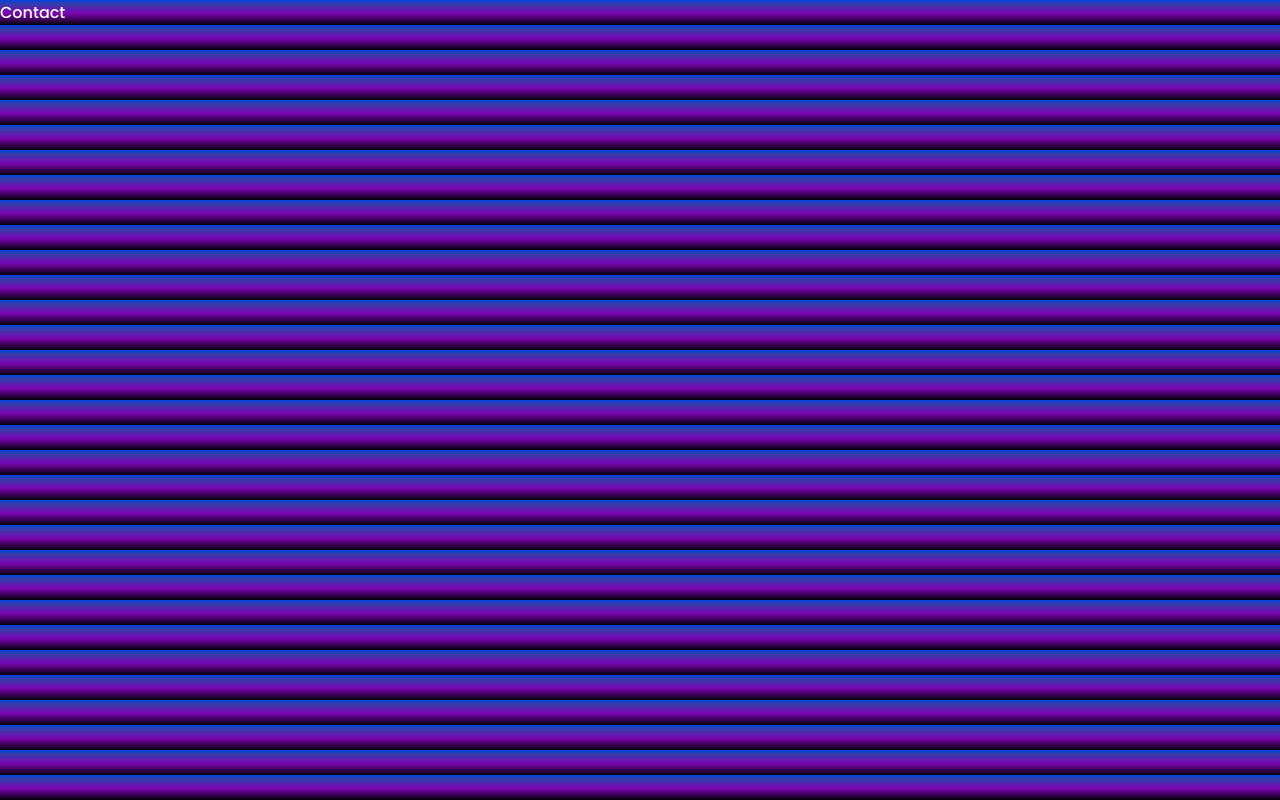
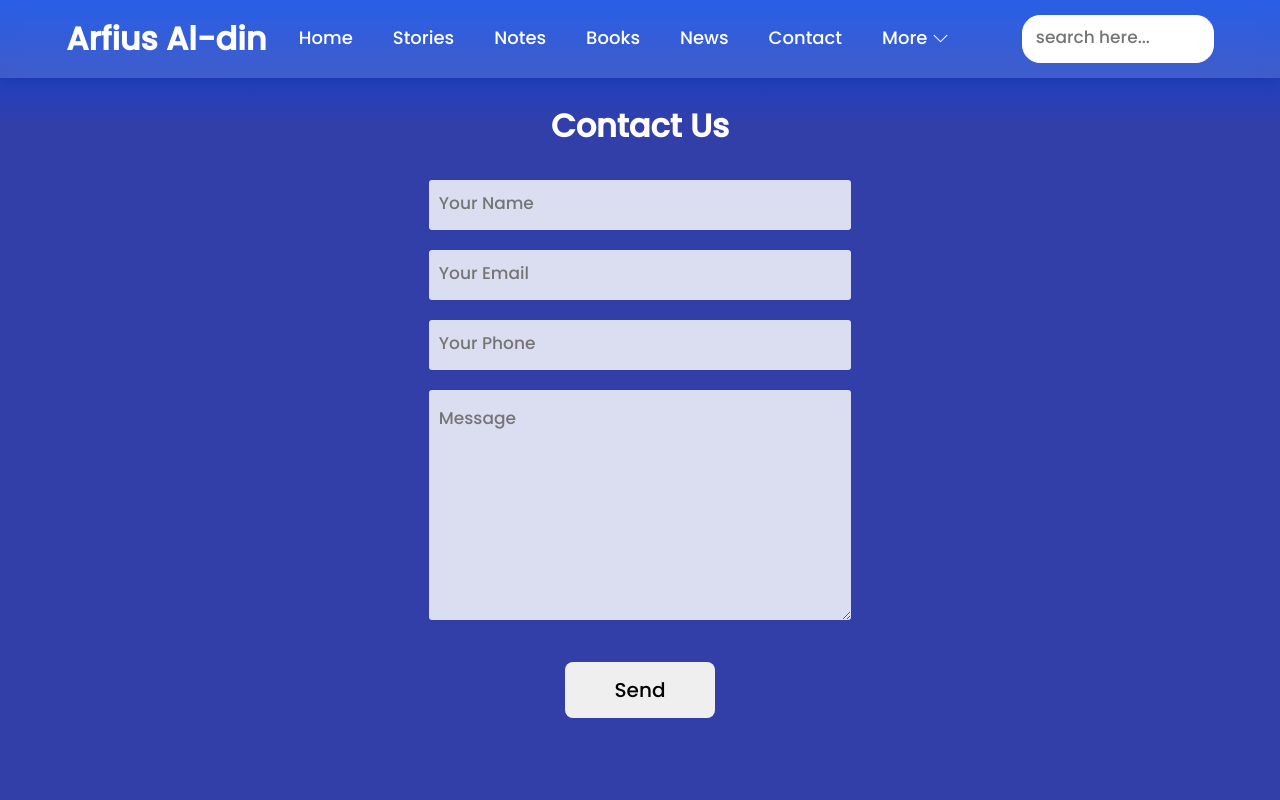
Before and after one commit to Mahade121/portfolio, a Next.js app: page /contact in a window 1280 px wide. Built offline with nearby package versions, Linux system fonts and the light colour scheme.

Commit message:
contact page created

```diff
--- a/src/pages/contact.js
+++ b/src/pages/contact.js
@@ -1,7 +1,66 @@
-import React from 'react'
+import Link from 'next/link';
+import { IconContext } from 'react-icons';
+import { BsChevronDown } from 'react-icons/bs';
+import { BiUser } from 'react-icons/bi';
+import { AiOutlineTrophy } from 'react-icons/ai';
+import React, { useRef, useState } from "react";
+import emailjs from '@emailjs/browser';
 
-export default function Contact() {
+export default function contact() {
+  const form = useRef();
+
+    const sendEmail = (e) => {
+        e.preventDefault();
+
+        emailjs.sendForm('service_mwtmw4u', 'template_yonuifd', form.current, 'JXgEjXdmo7cxAcJIR')
+            .then((result) => {
+                console.log(result.text);
+                alert("Succefully sent")
+            }, (error) => {
+                console.log(error.text);
+            });
+    };
   return (
-    <div>Contact</div>
+    <>
+      <div className="contact-section">
+        <header>
+          <div className="logo">
+            <h1>Arfius Al-din</h1>
+          </div>
+          <nav>
+            <ul>
+              <li><Link className='nav-link' href={'/home'}>Home</Link></li>
+              <li><Link className='nav-link' href={'/stories'}>Stories</Link></li>
+              <li><Link className='nav-link' href={'/notes'}>Notes</Link></li>
+              <li><Link className='nav-link' href={'/books'}>Books</Link></li>
+              <li><Link className='nav-link' href={'/news'}>News</Link></li>
+              <li><Link className='nav-link' href={'/contact'}>Contact</Link></li>
+              <li className='dropdown'><span className='more'>More</span> <IconContext.Provider
+                value={{ color: 'white', size: '17px', marginTop: '5px' }}>
+                <div className='down-icon'>
+                  <BsChevronDown />
+                </div>
+              </IconContext.Provider></li>
+            </ul>
+          </nav>
+          <div className='search-input'>
+            <input type="text" placeholder='search here...' className='search' />
+          </div>
+        </header>
+        <br /><br />
+        <div className="contact-form-section">
+          <div className="contact-form-container">
+            <h1 className='contactUs-title'>Contact Us</h1>
+            <form ref={form} onSubmit={sendEmail}>
+              <input type="text" name='name' placeholder='Your Name' className='contact-inp'/><br />
+              <input type="email" name='email' placeholder='Your Email' className='contact-inp' /><br />
+              <input type="text" name='phone' placeholder='Your Phone' className='contact-inp' /><br />
+              <textarea name="message" className='contact-inp' placeholder='Message' id="" cols="30" rows="10"></textarea><br /><br />
+              <input type="submit" value="Send" className='send-btn' />
+            </form>
+          </div>
+        </div>
+      </div>
+    </>
   )
 }
--- a/src/pages/home.js
+++ b/src/pages/home.js
@@ -121,8 +121,8 @@ export default function home() {
                     <ul>
                         <li><Link className='nav-link' href={'/home'}>Home</Link></li>
                         <li><Link className='nav-link' href={'/stories'}>Stories</Link></li>
-                        <li><Link className='nav-link' href={'/Notes'}>Notes</Link></li>
-                        <li><Link className='nav-link' href={'/Books'}>Books</Link></li>
+                        <li><Link className='nav-link' href={'/notes'}>Notes</Link></li>
+                        <li><Link className='nav-link' href={'/books'}>Books</Link></li>
                         <li><Link className='nav-link' href={'/news'}>News</Link></li>
                         <li><Link className='nav-link' href={'/contact'}>Contact</Link></li>
                         <li className='dropdown'><span className='more'>More</span> <IconContext.Provider
--- a/src/pages/stories.js
+++ b/src/pages/stories.js
@@ -40,7 +40,9 @@ export default function stories() {
                         <h1 className='stories-title'>Stories</h1>
                         <p>Arfius Al-din (Bengali: আর্ফিয়াস আল-দ্বীন; 28 December 1996), a Bangladeshi entrepreneur who is the founder of e-freelancing.com (Bengali: ই-ফ্রিল্যান্সিং ডট কম) which is the oldest freelancing website on the internet (ref. Whois). The company motto is “ #Learn_to_Earn.”
                             Everyone tries to make a difference in their lives and help other people. That’s why it makes sense to become an entrepreneur, because not only do you get to establish a business growth, but you can help other people as well. That’s what Arfius Al-din did. He used his passion for IT and fashion to help many people from all over the world express themselves, find new ways to talk about the stuff they like, and truly push their lives to the next level.</p>
-                        <Image src="/arfiusaldin-news.jpg" alt="" width='512' height='320' />
+                        <div className='stories-img-container'>
+                            <Image src="/arfiusaldin-news.jpg" alt="" width='512' height='320' className='stories-img' />
+                        </div>
                         <p><b>Early life and studies</b><br />
                             Arfius Al-din was born in Rajshahi, Bangladesh. Where he lived for six years. When he was a child, his passion was cricket and football, and he did want to become a cricket player. Destiny took him to a new place. He studied at the Dhanmondi Government Boys’ High School, acquiring a B.sc in electrical and electronic engineering. This was the time when Arfius Al-din started pursuing his passion for a career into IT Sector as an Entrepreneur.</p>
                     </div>
--- a/src/styles/globals.css
+++ b/src/styles/globals.css
@@ -565,9 +565,18 @@ nav ul li:hover::after {
 }
 .stories-title {
   text-align: center;
+  margin-bottom: 30px;
 }
 .content-section {
   width: 70%;
+  margin: auto;
+}
+.stories-img-container {
+  display: flex;
+  margin: 30px 0px;
+}
+.stories-img {
+  width: 60% !important;
   margin: auto;
 }
 
@@ -589,6 +598,50 @@ nav ul li:hover::after {
   margin-block: 2rem;
   gap: 4rem;
 }
+
+/* CONTACT PAGE */
+.contact-section {
+  width: 100%;
+  height: 100vh;
+  color: white !important;
+  background: linear-gradient(180deg, #0342e3 0%, #333fa9 15.95%) !important;
+}
+.contactUs-title {
+  margin-bottom: 20px;
+}
+.contact-form-section {
+  height: 90vh;
+  display: flex;
+  overflow: hidden;
+  justify-content: center;
+  align-items: center;
+  text-align: center;
+}
+.contact-form-container {
+  width: 60%;
+  padding: 4% 0px;
+}
+.contact-inp {
+  width: 55%;
+  margin: 10px 0px;
+  padding: 15px 10px;
+  border-radius: 3px;
+  border: none;
+  background-color: rgba(255, 255, 255, 0.824);
+}
+.contact-inp:focus {
+  outline: 2px solid #a303e3;
+}
+.send-btn {
+  cursor: pointer;
+  font-size: 20px;
+  padding: 13px 50px;
+  border-radius: 8px;
+  border: none;
+}
+
+
+
 
 /* FOOTER */
 footer {
```
